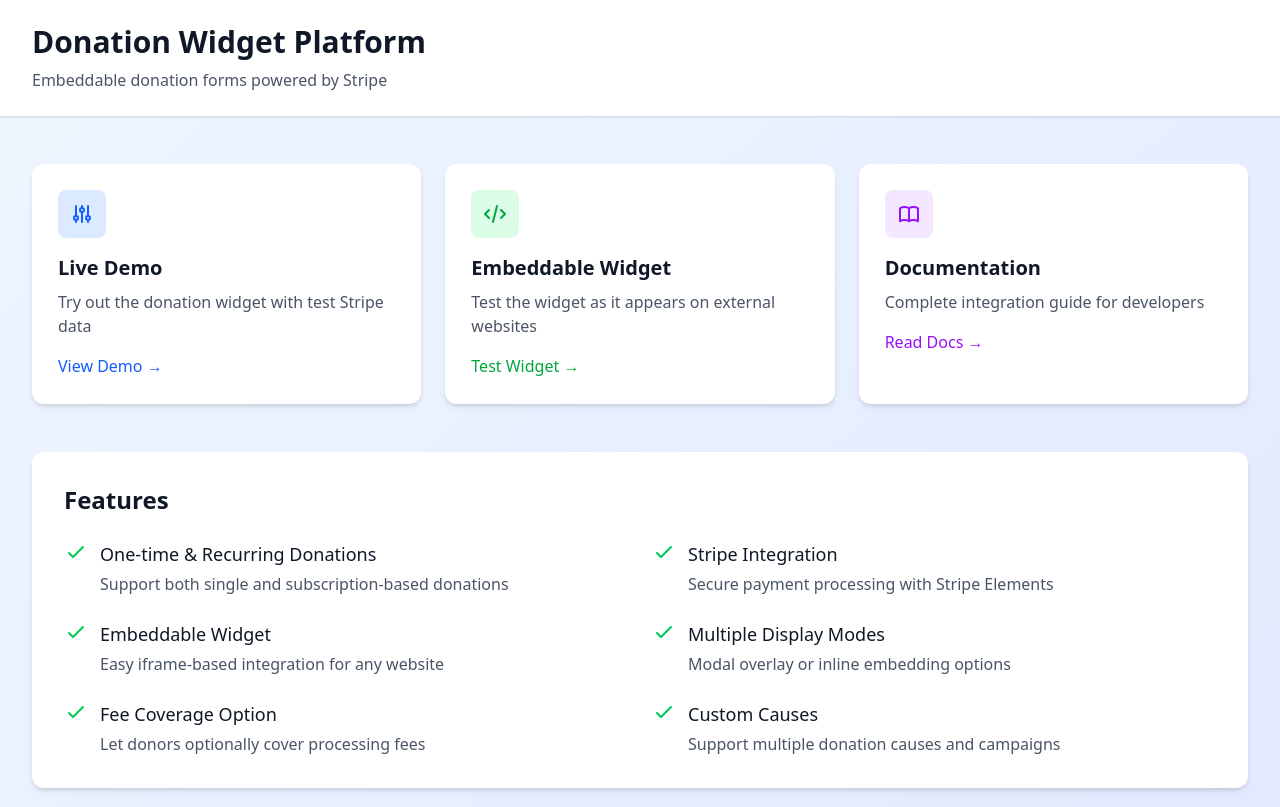
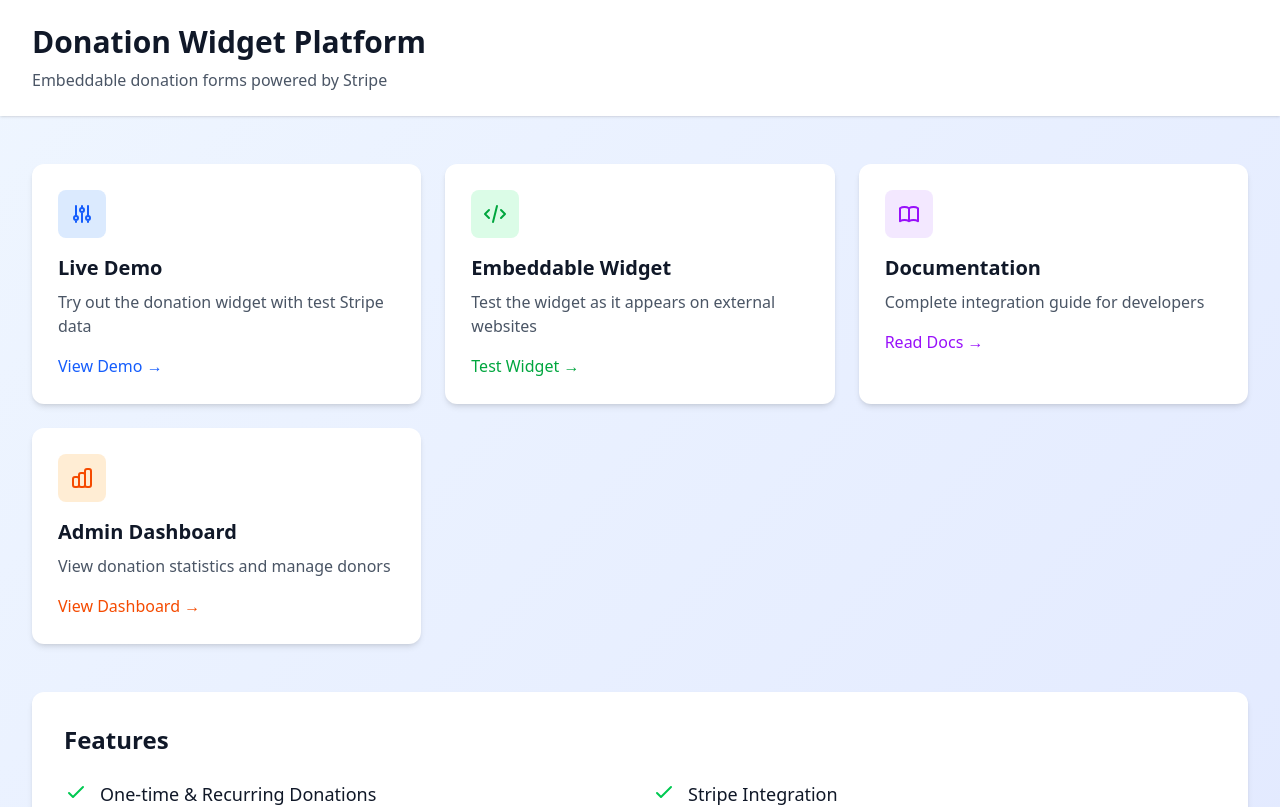
Before and after one commit to THalsell/widget, a Next.js app: page / in a window 1280 px wide. Shown: the top 807 px of the page. Built offline with nearby package versions, Linux system fonts and the light colour scheme.

Commit message:
feat: add admin dashboard navigation link to   homepage

```diff
--- a/src/app/page.tsx
+++ b/src/app/page.tsx
@@ -56,6 +56,20 @@ export default function Home() {
               <div className="mt-4 text-purple-600 font-medium">Read Docs →</div>
             </div>
           </a>
+
+          {/* Admin Dashboard Card */}
+          <Link href="/admin" className="block">
+            <div className="bg-white rounded-xl shadow-md hover:shadow-xl transition-shadow p-6 h-full border-2 border-transparent hover:border-orange-500">
+              <div className="flex items-center justify-center w-12 h-12 bg-orange-100 rounded-lg mb-4">
+                <svg className="w-6 h-6 text-orange-600" fill="none" stroke="currentColor" viewBox="0 0 24 24">
+                  <path strokeLinecap="round" strokeLinejoin="round" strokeWidth={2} d="M9 19v-6a2 2 0 00-2-2H5a2 2 0 00-2 2v6a2 2 0 002 2h2a2 2 0 002-2zm0 0V9a2 2 0 012-2h2a2 2 0 012 2v10m-6 0a2 2 0 002 2h2a2 2 0 002-2m0 0V5a2 2 0 012-2h2a2 2 0 012 2v14a2 2 0 01-2 2h-2a2 2 0 01-2-2z" />
+                </svg>
+              </div>
+              <h2 className="text-xl font-semibold text-gray-900 mb-2">Admin Dashboard</h2>
+              <p className="text-gray-600">View donation statistics and manage donors</p>
+              <div className="mt-4 text-orange-600 font-medium">View Dashboard →</div>
+            </div>
+          </Link>
 
         </div>
 
```
